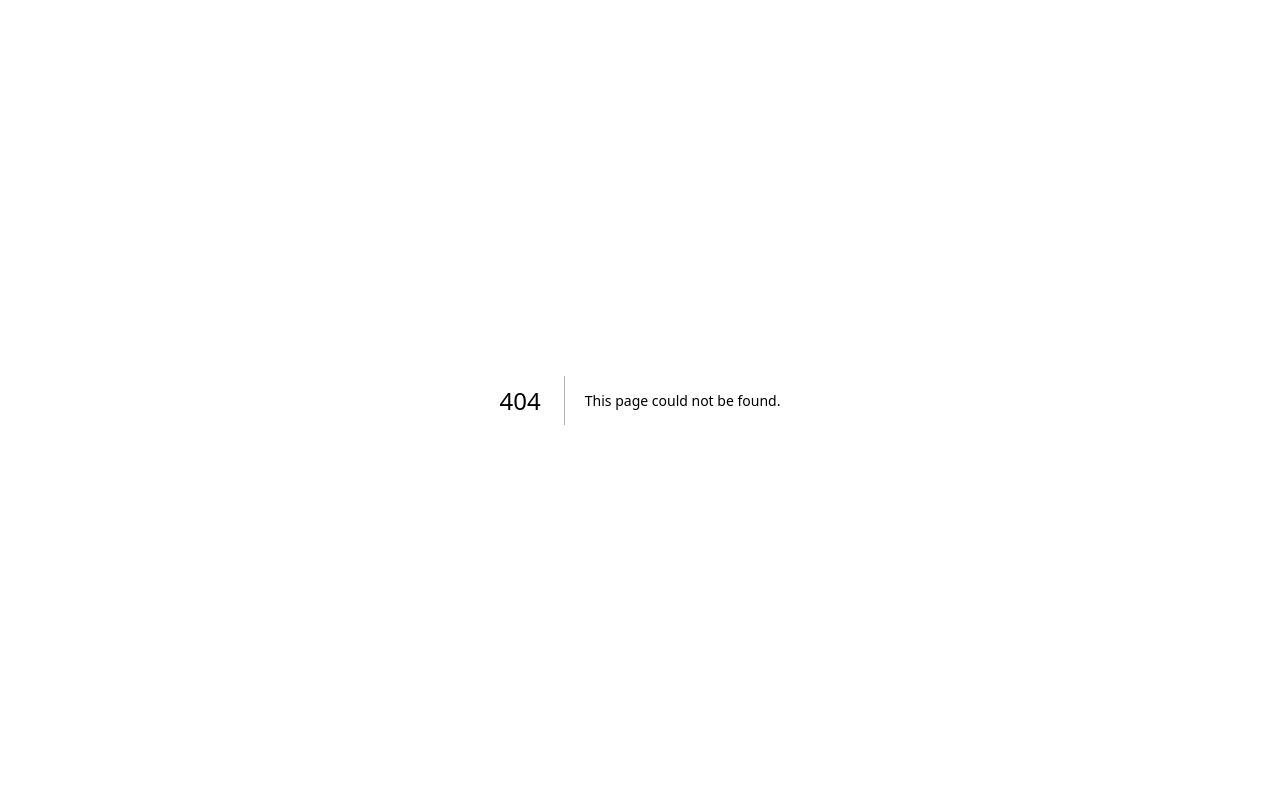
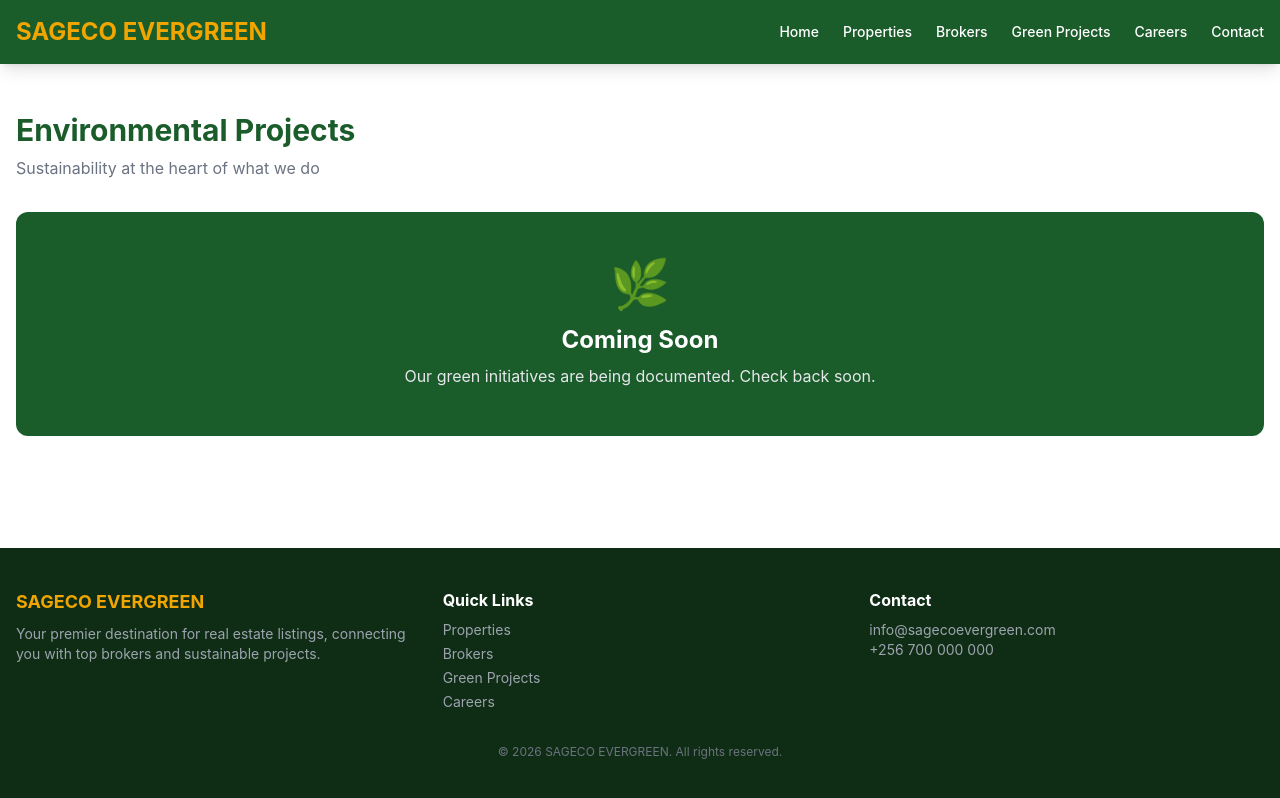
Before and after one commit to asiimwe3/sageco-evergreen, a Next.js app: page /projects in a window 1280 px wide. Before the commit this address had no page. Built offline with nearby package versions, Linux system fonts and the light colour scheme.

Commit message:
Add pages/projects.js

```diff
--- /dev/null
+++ b/pages/projects.js
@@ -0,0 +1,22 @@
+import Navbar from '../components/Navbar'
+import Footer from '../components/Footer'
+import Head from 'next/head'
+
+export default function Projects() {
+  return (
+    <>
+      <Head><title>Green Projects - SAGECO EVERGREEN</title></Head>
+      <Navbar />
+      <div className="max-w-7xl mx-auto px-4 py-12">
+        <h1 className="text-3xl font-bold text-primary mb-2">Environmental Projects</h1>
+        <p className="text-gray-500 mb-8">Sustainability at the heart of what we do</p>
+        <div className="bg-primary text-white rounded-xl p-12 text-center">
+          <div className="text-5xl mb-4">🌿</div>
+          <h2 className="text-2xl font-bold mb-2">Coming Soon</h2>
+          <p className="text-gray-200">Our green initiatives are being documented. Check back soon.</p>
+        </div>
+      </div>
+      <Footer />
+    </>
+  )
+}
```
